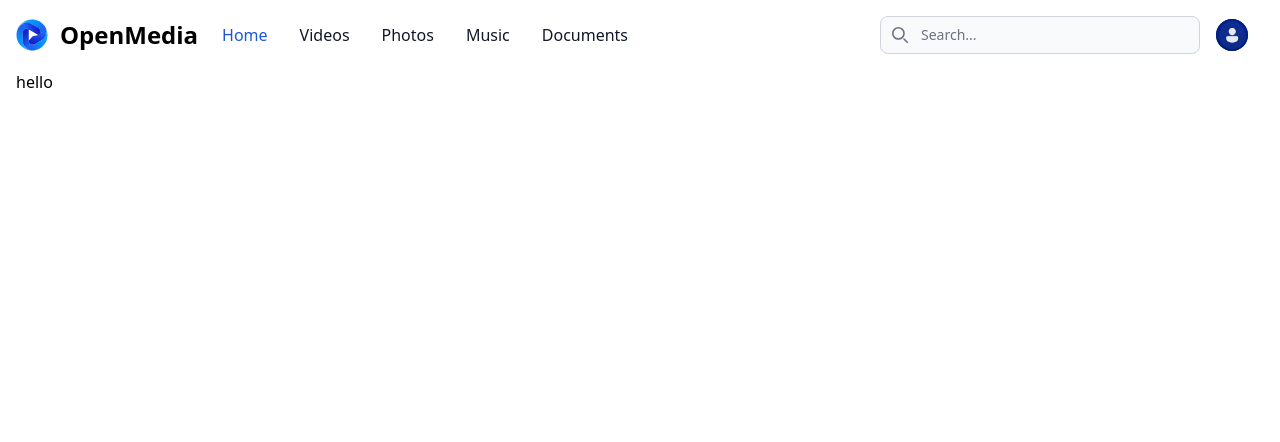
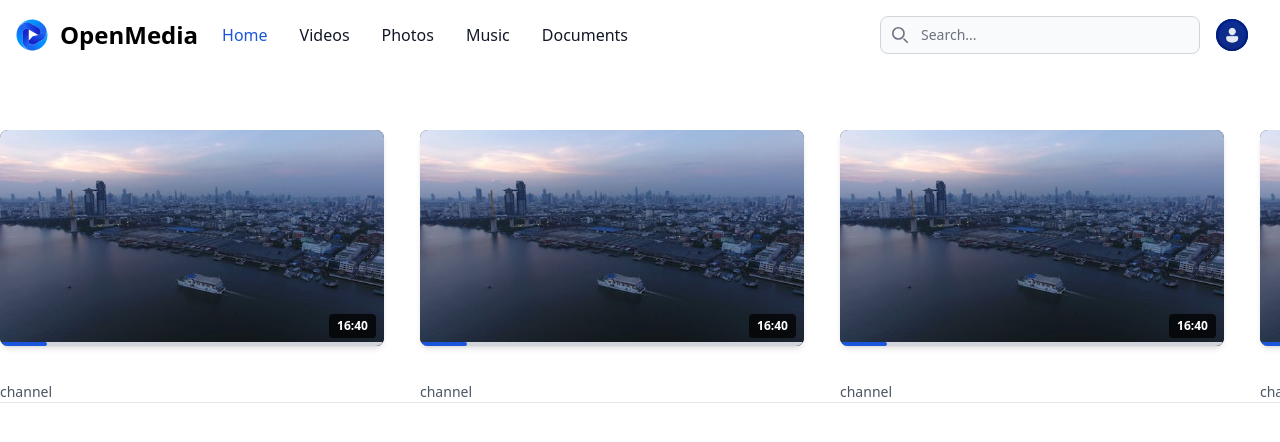
Before and after one commit to HasanBITar/MediaServer, a React (Vite) app in the folder front/: page / in a window 1280 px wide. Shown: the top 442 px of the page. Built offline with nearby package versions, Linux system fonts and the light colour scheme.

Commit message:
added HomeSection and VideoCard

```diff
--- a/front/src/App.css
+++ b/front/src/App.css
@@ -49,4 +49,22 @@
 
 * {
   /* transition: 3s ease-in-out; */
+  margin: 0;
 }
+
+body {
+  min-height: 100vh;
+}
+
+#root {
+  min-height: 100vh;
+}
+
+.hide-scroll-bar {
+  -ms-overflow-style: none;
+  scrollbar-width: none;
+}
+
+.hide-scroll-bar::-webkit-scrollbar {
+  display: none;
+}
--- a/front/src/App.jsx
+++ b/front/src/App.jsx
@@ -1,7 +1,7 @@
 import './App.css';
 import { BrowserRouter, Routes, Route } from 'react-router-dom';
-import MainLayout from './Layouts/MainLayout';
-import HomePage from './Pages/HomePage';
+import MainLayout from './layouts/MainLayout';
+import HomePage from './pages/HomePage';
 
 function App() {
   return (
--- a/front/src/Layouts/MainLayout.jsx
+++ b/front/src/Layouts/MainLayout.jsx
@@ -1,12 +1,12 @@
 import { Outlet } from 'react-router-dom';
 
-import NavBar from "../components/NavBar/NavBar";
+import NavBar from "../components/navbar/NavBar";
 
 const MainLayout = () => {
     return (
         <>
             <NavBar />
-            <main className="w-full px-4 mx-auto max-w-8xl">
+            <main className="w-full lg:p-8 p-6 mx-auto max-w-8xl bg-gray-900 text-white h-screen">
                 <Outlet />
             </main>
             {/* <footer>
--- a/front/src/Pages/HomePage.jsx
+++ b/front/src/Pages/HomePage.jsx
@@ -1,5 +1,56 @@
+import HomeSection from "../components/container/HomeSection";
+import VideoCard from "../components/cards/VideoCard";
+
+const data = [
+    {
+        video_id: 'svd329esvdsdv1',
+        thumbnail: '/images/thumb.jpeg',
+        title: 'random video',
+        duration: 1000,
+        durationWatched: 12304
+    },
+    {
+        video_id: 'svd329esvdsdv2',
+        thumbnail: '/images/thumb.jpeg',
+        title: 'random video',
+        duration: 1000,
+        durationWatched: 12304
+    },
+    {
+        video_id: 'svd329esvdsdv3',
+        thumbnail: '/images/thumb.jpeg',
+        title: 'random video',
+        duration: 1000,
+        durationWatched: 12304
+    },
+    {
+        video_id: 'svd329esvdsdv4',
+        thumbnail: '/images/thumb.jpeg',
+        title: 'random video',
+        duration: 1000,
+        durationWatched: 12304
+    },
+    {
+        video_id: 'svd329esvdsdv5',
+        thumbnail: '/images/thumb.jpeg',
+        title: 'random video',
+        duration: 1000,
+        durationWatched: 12304
+    },
+]
+
 const HomePage = () => {
-    return (<h1>hello</h1>)
+    return (
+        <>
+            <HomeSection title={'Recently Watched Videos'}>
+                {data.map((item) => (
+                    <VideoCard key={item.video_id} id={item.video_id} thumbnail={item.thumbnail} title={item.title} duration={item.duration} durationWatched={item.durationWatched} />
+                ))}
+            </HomeSection>
+
+            <hr className="my-7 border-t-2 border-gray-700"/>
+        </>
+    )
 }
 
 export default HomePage;
--- a/front/src/components/Navbar/NavList.jsx
+++ b/front/src/components/Navbar/NavList.jsx
@@ -20,7 +20,7 @@ const NavList = ({ children }) => {
     ];
 
     return (
-        <ul className="flex flex-col p-4 lg:p-0 mt-4 font-medium border border-gray-100 rounded-lg bg-gray-50 lg:space-x-8 rtl:space-x-reverse lg:flex-row lg:mt-0 lg:border-0 lg:bg-white dark:bg-gray-800 lg:dark:bg-gray-900 dark:border-gray-700">
+        <ul className="flex flex-col p-4 lg:p-0 mt-4 font-medium border border-gray-100 rounded-lg bg-gray-50 lg:space-x-8 rtl:space-x-reverse lg:flex-row lg:mt-0 lg:border-0 lg:bg-white dark:bg-gray-800 lg:dark:bg-gray-800 dark:border-gray-700">
             {navItems.map((item) => (
                 <li key={item.label}>
                     <Link
--- a/front/src/components/Navbar/Navbar.jsx
+++ b/front/src/components/Navbar/Navbar.jsx
@@ -14,7 +14,7 @@ const NavBar = () => {
 
 
   return (
-    <nav className="bg-white border-gray-200 dark:bg-gray-900">
+    <nav className="bg-white border-gray-200 dark:bg-gray-800 sticky top-0 z-50">
       <div className="max-w-screen-xxl flex flex-wrap items-center justify-between mx-auto p-4">
         <Logo />
 
--- /dev/null
+++ b/front/src/components/cards/VideoCard.jsx
@@ -0,0 +1,38 @@
+import { formatDuration } from "../../utils/videoHelper";
+
+const VideoCard = ({ id, thumbnail, title, duration, durationWatched }) => {
+    const progress = durationWatched / duration;
+    const formatedDuration = formatDuration(duration);
+    return (
+        <div className="inline-block w-full md:w-80 lg:w-96 md:flex-auto flex-none "> {/* Responsive width */}
+            <div className="relative w-full overflow-hidden rounded-lg shadow-md bg-gray-800">
+                {/* Thumbnail */}
+                <div className="w-full h-0" style={{ paddingBottom: '56.25%' }}>
+                    <img
+                        src={thumbnail}
+                        alt={title}
+                        className="absolute inset-0 object-cover w-full h-full transition-transform duration-300 transform hover:scale-110"
+                    />
+                    {/* Video Duration */}
+                    <span className="absolute bottom-2 right-2 px-2 py-1 text-xs font-semibold text-white bg-black bg-opacity-75 rounded">
+                        {formatedDuration}
+                    </span>
+                    {/* Watched Line Progress */}
+                    <div className="w-full h-1 bg-gray-300 rounded-full absolute bottom-0">
+                        <div
+                            className="h-full bg-blue-700 rounded-full"
+                            style={{ width: `${progress}%` }}
+                        ></div>
+                    </div>
+                </div>
+            </div>
+            {/* Video Info */}
+            <div className="mt-2">
+                <h3 className="text-lg font-medium text-white">{title}</h3>
+                <p className="text-sm text-gray-600">{"channel"}</p>
+            </div>
+        </div>
+    );
+}
+
+export default VideoCard;
--- /dev/null
+++ b/front/src/components/container/HomeSection.jsx
@@ -0,0 +1,56 @@
+
+import React, { useEffect, useState, useRef } from 'react';
+
+const HomeSection = ({ title, children }) => {
+
+    const scrollContainerRef = useRef(null);
+    const [scrollDirection, setScrollDirection] = useState('right');
+
+    useEffect(() => {
+        // return;
+        const scrollContainer = scrollContainerRef.current;
+        let scrollInterval;
+
+        const stepScroll = () => {
+            if (scrollContainer) {
+                const cardWidth = scrollContainer.firstChild.offsetWidth;
+                const scrollDistance = cardWidth + 36;
+                const maxScrollLeft = scrollContainer.scrollWidth - scrollContainer.clientWidth;
+
+                if (scrollDirection === 'right') {
+                    scrollContainer.scrollBy({ left: scrollDistance, behavior: 'smooth' });
+                    if (scrollContainer.scrollLeft + scrollDistance >= maxScrollLeft) {
+                        setScrollDirection('left');
+                    }
+                } else {
+                    scrollContainer.scrollBy({ left: -scrollDistance, behavior: 'smooth' });
+                    if (scrollContainer.scrollLeft <= 0) {
+                        setScrollDirection('right');
+                    }
+                }
+            }
+        };
+
+        scrollInterval = setInterval(stepScroll, 2000);
+
+        return () => {
+            clearInterval(scrollInterval);
+        };
+    }, [scrollDirection]);
+
+
+    return (
+        <div className="flex flex-col m-auto">
+            <h1 className="flex pb-5 font-bold text-4xl text-white">
+                {title}
+            </h1>
+            <div className="flex overflow-x-scroll hide-scroll-bar" ref={scrollContainerRef}>
+                <div className="flex flex-nowrap space-x-9">
+                    {children}
+                </div>
+            </div>
+        </div>
+    );
+}
+
+export default HomeSection;
--- /dev/null
+++ b/front/src/utils/videoHelper.js
@@ -0,0 +1,12 @@
+
+export function formatDuration(seconds) {
+    const hours = Math.floor(seconds / 3600);
+    const minutes = Math.floor((seconds % 3600) / 60);
+    const secs = Math.floor(seconds % 60);
+
+    const hoursFormatted = hours > 0 ? `${hours}:` : '';
+    const minutesFormatted = hours > 0 || minutes > 0 ? `${String(minutes).padStart(2, '0')}:` : '0:';
+    const secondsFormatted = String(secs).padStart(2, '0');
+
+    return `${hoursFormatted}${minutesFormatted}${secondsFormatted}`;
+}
--- a/front/tailwind.config.js
+++ b/front/tailwind.config.js
@@ -17,10 +17,14 @@ export default {
     "./src/app/**/*.{js,ts,jsx,tsx,mdx}",
     "./node_modules/flowbite/**/*.js"
   ],
-  // purge: ['./index.html', './src/**/*.{js,jsx,ts,tsx}'],
+  purge: ['./index.html', './src/**/*.{js,jsx,ts,tsx}'],
   darkMode: 'media', // or 'media' or 'class'
   theme: {
-    extend: {},
+    extend: {
+      width: {
+        'card-lg': '40rem',
+      },
+    },
   },
   variants: {
     extend: {},
```
Also changed, not shown: front/public/images/thumb.jpeg (added).
